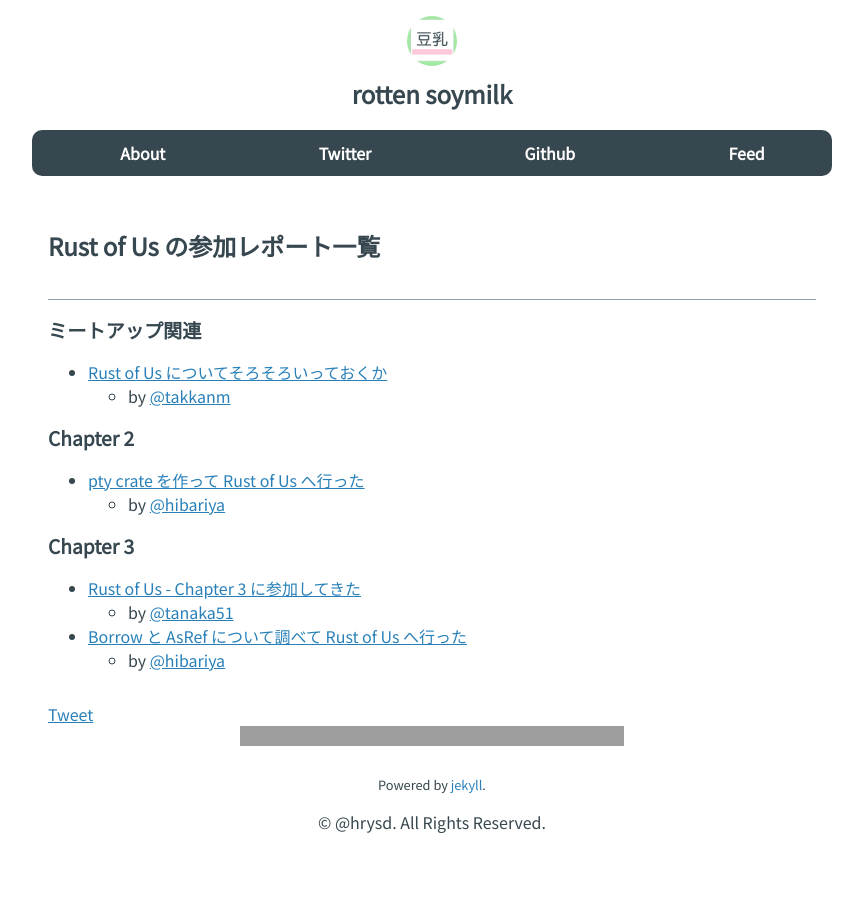
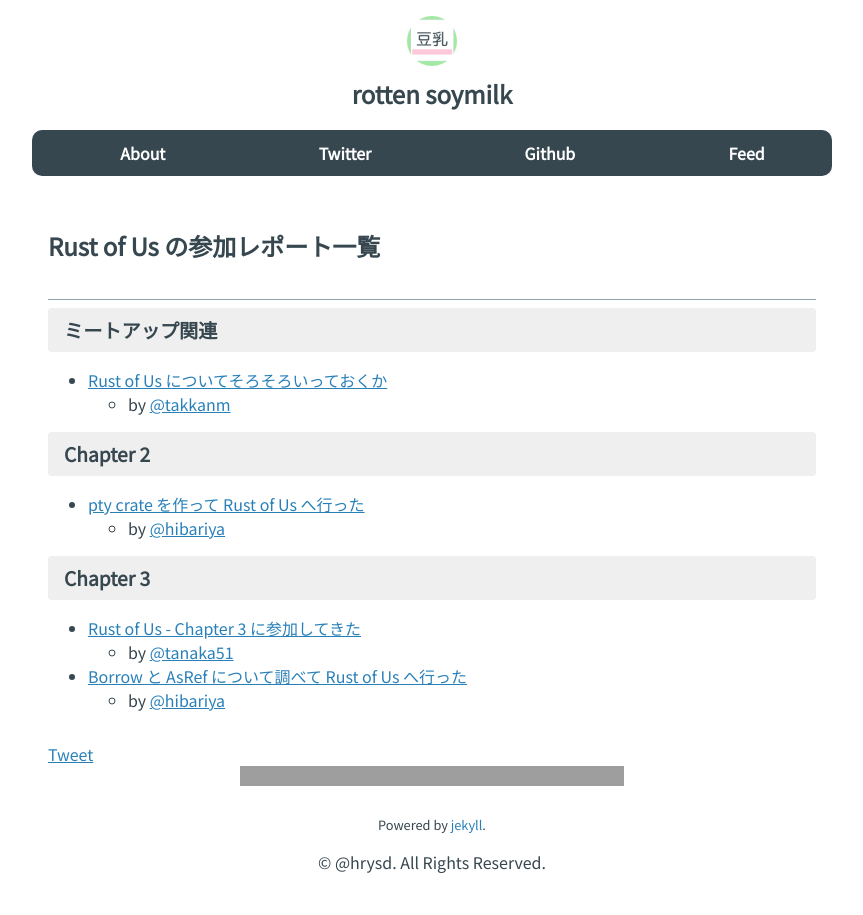
Before and after one commit to hrysd/docs.hrysd.org, a Jekyll site: the page built from rust-of-us.md, in a window 1280 px wide. Shown: the whole page, without its empty margins (208-1071 px from the left). Built offline with Jekyll 4.4.1, drawn with Linux system fonts in a browser that asks for light colours; some web fonts are replaced; Markdown is read by kramdown in place of the engine named in the settings; comment, search, counter and statistics services are not loaded; grey boxes are pictures that could not be loaded.

Commit message:
Update heading design

```diff
--- a/assets/stylesheets/main.sass
+++ b/assets/stylesheets/main.sass
@@ -71,6 +71,10 @@
     section
       h2
         font-size: 1.2rem
+        background: #efefef
+        margin: 0.5rem 0
+        padding: 0.5rem 1rem
+        border-radius: 4px
 
     img
       display: block
```
